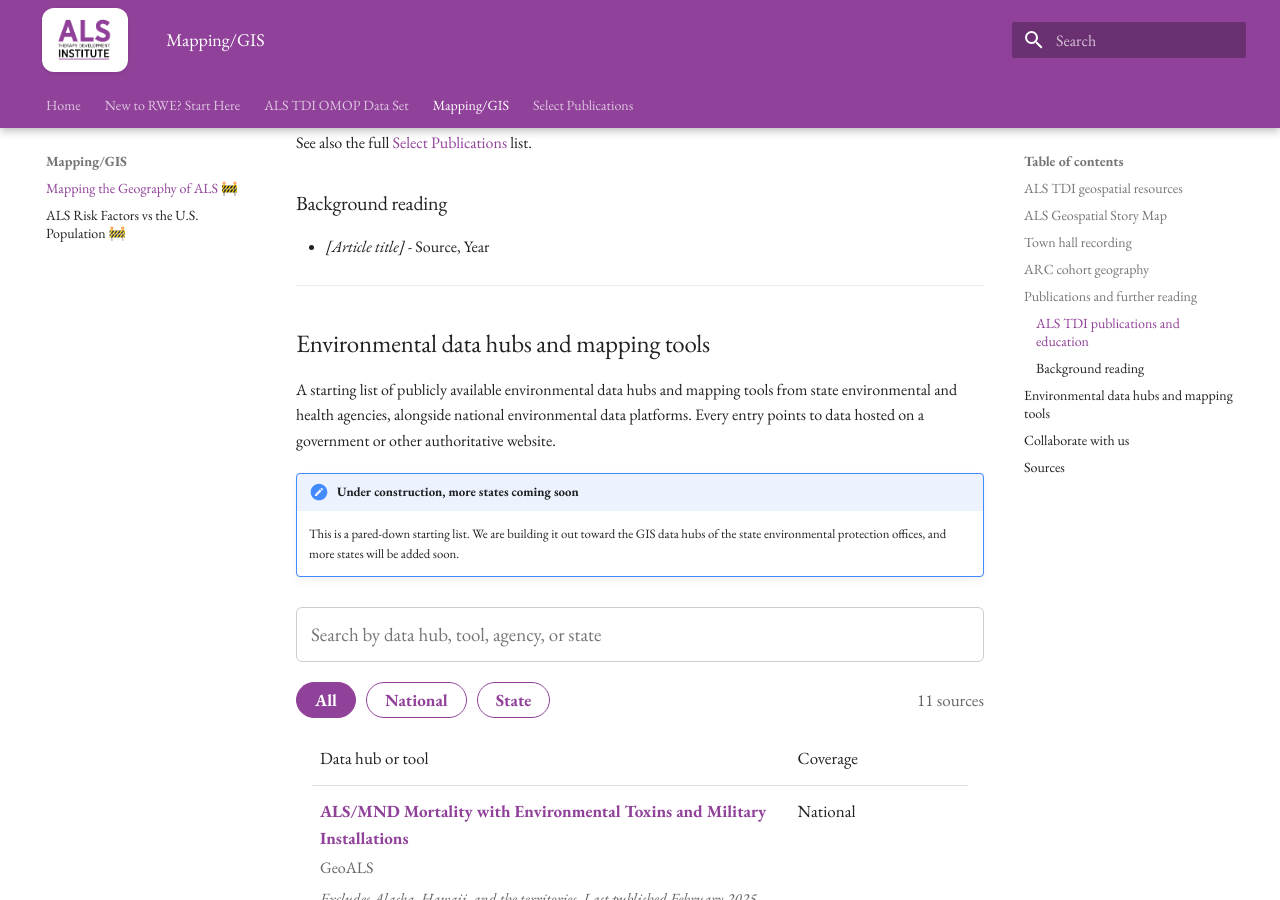
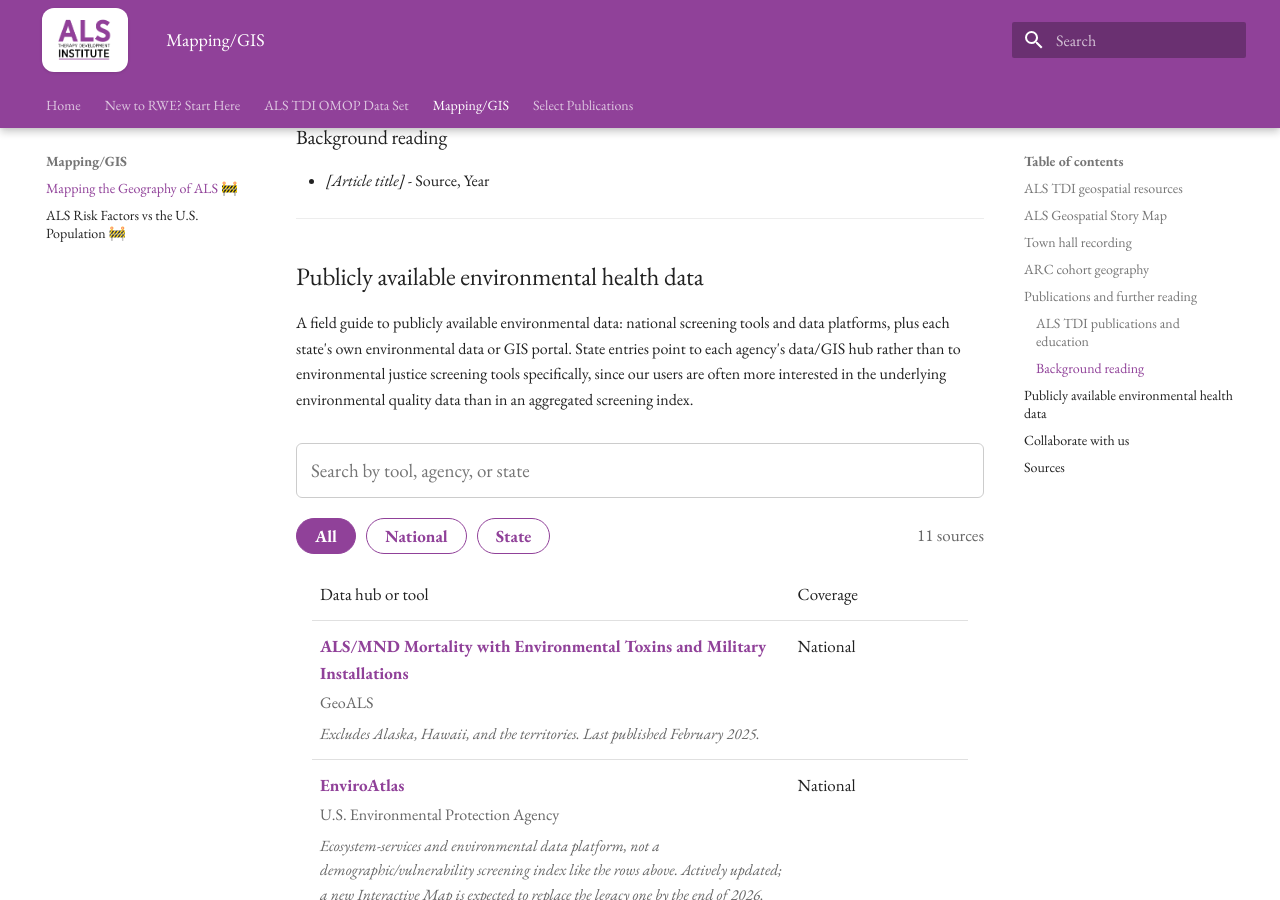
Before and after one commit to ALSTDI/ALS-RWE, an MkDocs documentation site: the page built from docs/mapping.md, in a window 1280 px wide and 900 px high, scrolled down 5838 px. Built offline with MkDocs 1.6.1 and Material for MkDocs 9.7.7, drawn with Linux system fonts in a browser that asks for light colours; some of the changed text lies outside the part shown.

Commit message:
Add files via upload

```diff
--- a/docs/mapping.md
+++ b/docs/mapping.md
@@ -75,8 +75,10 @@
 </figure>
 
 <figure markdown>
-  ![Screenshot of the EPA EnviroAtlas interactive mapping tool](assets/geospatial/story-map-epa-enviroatlas.jpg)
-  <figcaption><strong>Environment, national.</strong> EPA EnviroAtlas provides nationwide environmental data layers, a baseline available for every participant.</figcaption>
+<div class="map-placeholder" markdown>
+Screenshot pending. A capture of the live GeoALS tool will appear here.
+</div>
+  <figcaption><strong>Environment, national.</strong> GeoALS's <em>ALS/MND Mortality with Environmental Toxins and Military Installations</em> tool maps ALS/MND mortality alongside military installations and place-based environmental toxin data nationwide, a partner resource for screening residential exposure history. <a href="https://experience.arcgis.com/experience/d190038833ec4b8d8fb706cbb339fa02" target="_blank" rel="noopener">See the interactive map &#8599;</a></figcaption>
 </figure>
 
 <figure markdown>
@@ -135,19 +137,16 @@
 
 ---
 
-## Environmental data hubs and mapping tools
+## Publicly available environmental health data
 
-A starting list of publicly available environmental data hubs and mapping tools from state environmental and health agencies, alongside national environmental data platforms. Every entry points to data hosted on a government or other authoritative website.
-
-!!! note "Under construction, more states coming soon"
-    This is a pared-down starting list. We are building it out toward the GIS data hubs of the state environmental protection offices, and more states will be added soon.
+A field guide to publicly available environmental data: national screening tools and data platforms, plus each state's own environmental data or GIS portal. State entries point to each agency's data/GIS hub rather than to environmental justice screening tools specifically, since our users are often more interested in the underlying environmental quality data than in an aggregated screening index.
 
 <div class="eht-controls">
   <input
     type="text"
     id="eht-search"
     class="ga4gh-search-input"
-    placeholder="Search by data hub, tool, agency, or state"
+    placeholder="Search by tool, agency, or state"
   />
   <div class="eht-scale-filter">
     <button class="eht-scale-btn active" data-scale="all">All</button>
@@ -170,8 +169,6 @@
     </tbody>
   </table>
 </div>
-
-Source data are in [`env-health-tools.csv`](assets/env-health-tools.csv). More state data hubs will be added as this list is built out.
 
 ---
 
@@ -200,4 +197,7 @@
 
 ## Sources
 
-Links were verified in August 2026 against the individual agency pages for each entry listed above.
+Tool links were verified in August 2026 against the following:
+
+- Besse, H. and Rojas-Rueda, D. (2025), *Science of the Total Environment*: <https://doi.org/10.1016/j.scitotenv.2025.178449>
+- Individual agency pages for each tool, linked in the table above
```
Also changed, not shown: docs/als-tdi-omop-data-set.md (+1 -1 lines), docs/omop-2026-refresh.md (+1 -1 lines).
